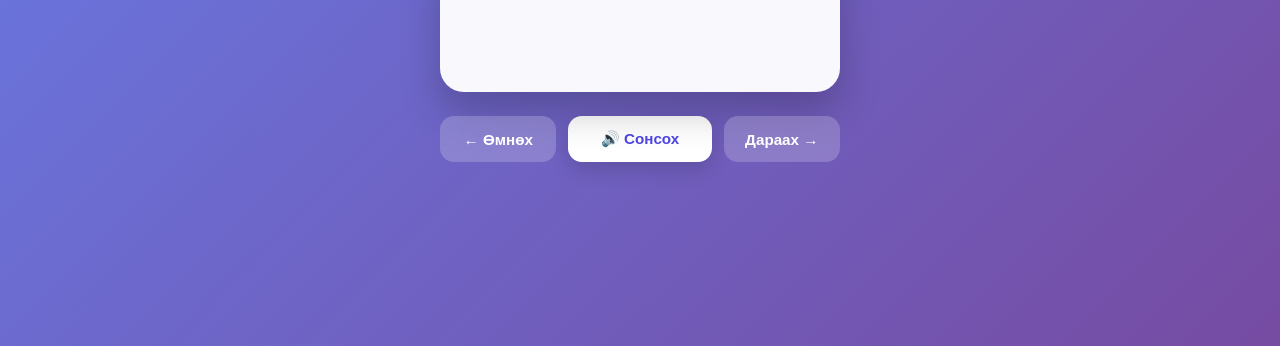
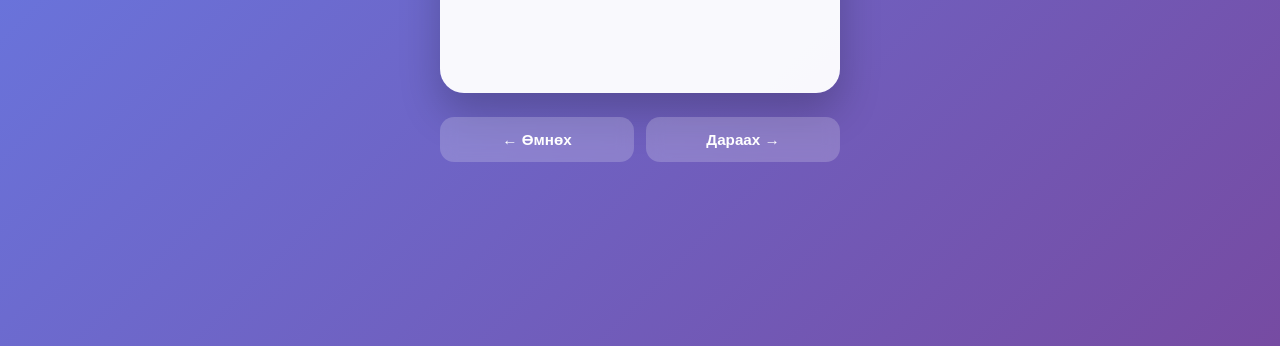
Before and after one commit to bogo-ctrl/my-site, a plain HTML site: page index.html in a window 1280 px wide. Shown: the part 454-800 px from the top of the page. Drawn offline with Linux system fonts and the light colour scheme.

Commit message:
index.html

```diff
--- a/index.html
+++ b/index.html
@@ -165,7 +165,6 @@
     }
     .btn:active { transform: scale(0.96); }
     .btn-nav { background: rgba(255,255,255,0.2); color: #fff; backdrop-filter: blur(8px); }
-    .btn-speak { background: #fff; color: #4f46e5; box-shadow: 0 8px 20px rgba(0,0,0,0.15); flex: 1.3; }
   </style>
 </head>
 <body>
@@ -205,7 +204,6 @@
 
   <div class="controls">
     <button class="btn btn-nav" onclick="prevCard()">← Өмнөх</button>
-    <button class="btn btn-speak" onclick="speakWord()">🔊 Сонсох</button>
     <button class="btn btn-nav" onclick="nextCard()">Дараах →</button>
   </div>
 
@@ -292,12 +290,6 @@
       render();
     }
 
-    function speakWord() {
-      const msg = new SpeechSynthesisUtterance(cards[index].word);
-      msg.lang = "en-US";
-      speechSynthesis.speak(msg);
-    }
-
     function toggleTheme() {
       document.body.classList.toggle("dark");
       const isDark = document.body.classList.contains("dark");
@@ -307,4 +299,3 @@
     render();
   </script>
 </body>
-</html>
```
